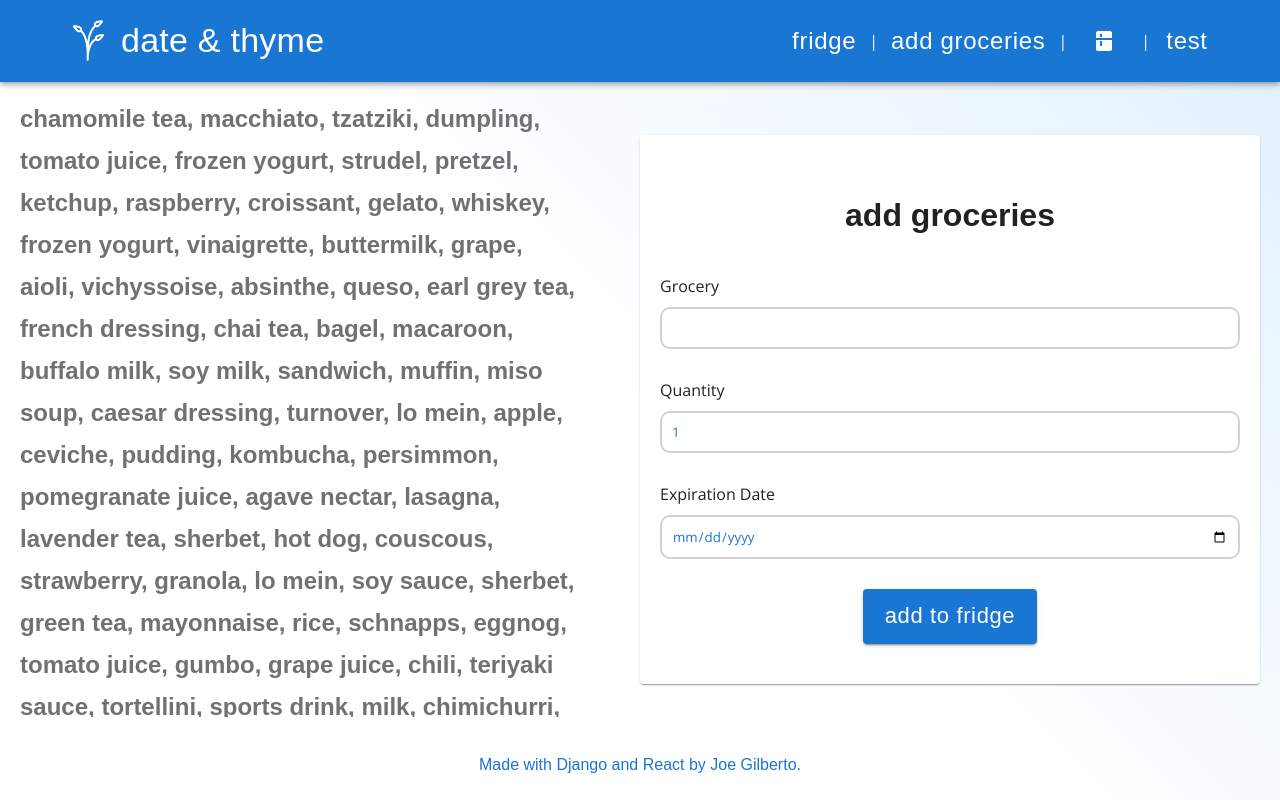
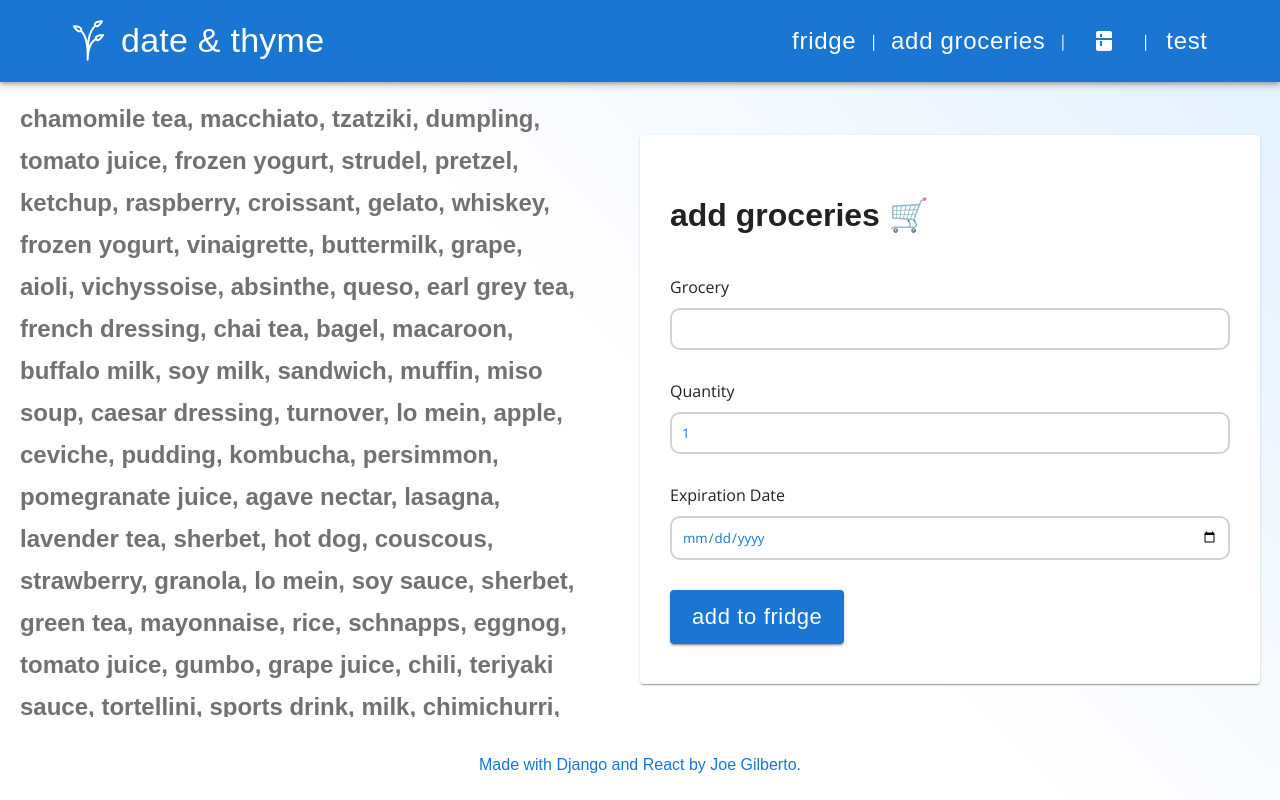
Before and after one commit to joekgilberto/date-and-thyme, a React (Create React App) app in the folder frontend/: page /fridge/new in a window 1280 px wide. Built offline with nearby package versions, Linux system fonts and the light colour scheme; no server answers; a web font is replaced by a local one.

Commit message:
adds emojis to titles

```diff
--- a/frontend/src/pages/NewFood/NewFood.css
+++ b/frontend/src/pages/NewFood/NewFood.css
@@ -27,9 +27,9 @@
     display: flex;
     flex-direction: column;
     justify-content: center;
-    align-items: center;
+    align-items: flex-start;
     gap: 20px;
-
+    padding: 0 10px;
 }
 
 .NewFood label{
--- a/frontend/src/pages/NewFood/NewFood.jsx
+++ b/frontend/src/pages/NewFood/NewFood.jsx
@@ -43,7 +43,7 @@ export default function NewFood() {
       <div className='new-food-card'>
         <Paper style={{ padding: '40px 20px', backgroundColor: '' }}>
           <form className="new" onSubmit={handleSubmit}>
-            <h1>Add Groceries</h1>
+            <h1>Add Groceries 🛒</h1>
             <label>Grocery
               <input type="text" name="name" onChange={handleChange} value={formData.name} required />
             </label>
--- a/frontend/src/pages/Notifications/Notifications.jsx
+++ b/frontend/src/pages/Notifications/Notifications.jsx
@@ -22,7 +22,7 @@ export default function Notifications() {
 
     return (
         <div className='Notifications'>
-            <h1>Notifications</h1>
+            <h1>Notifications 🔔</h1>
             <Paper>
                 <Stack sx={{ width: '100%', padding:'20px' }} spacing={2}>
                     {notifs?.length ? notifs.map((notif, idx) => {
```
